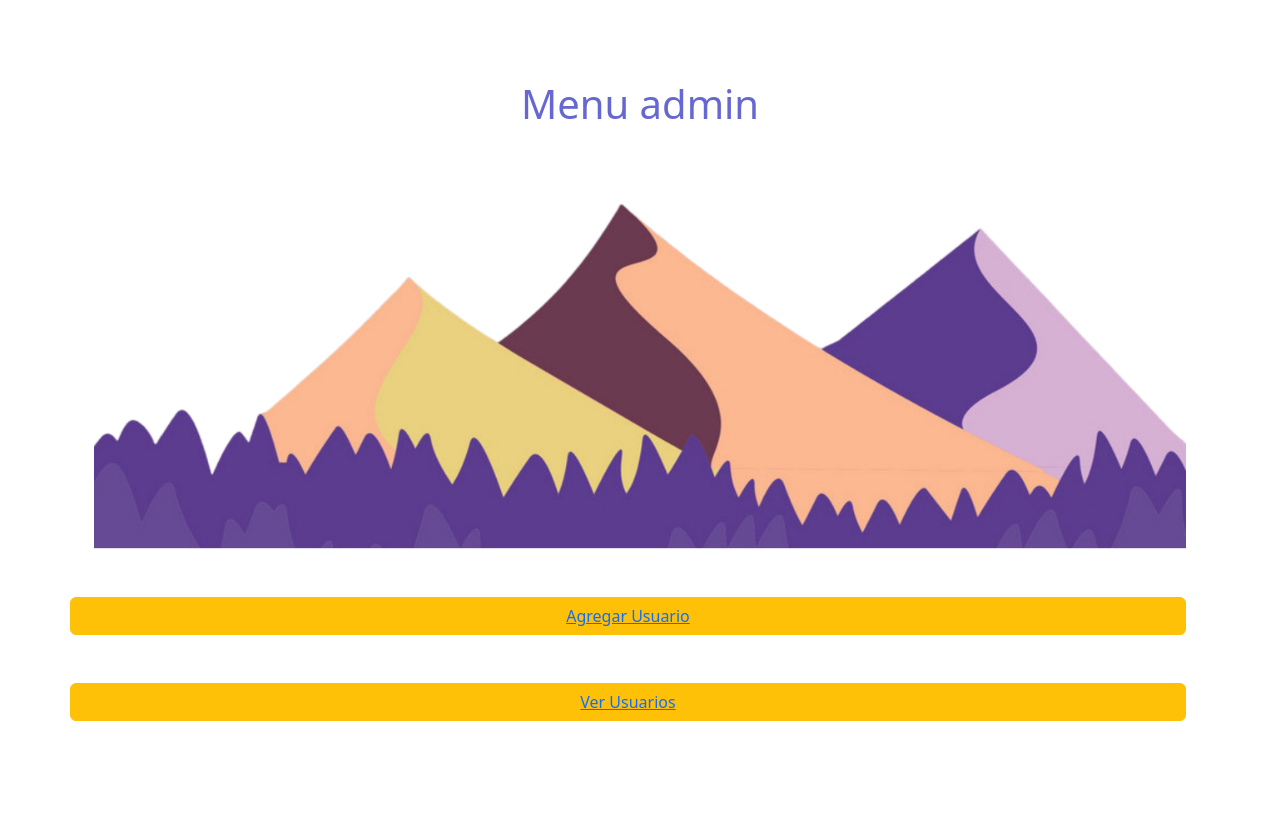
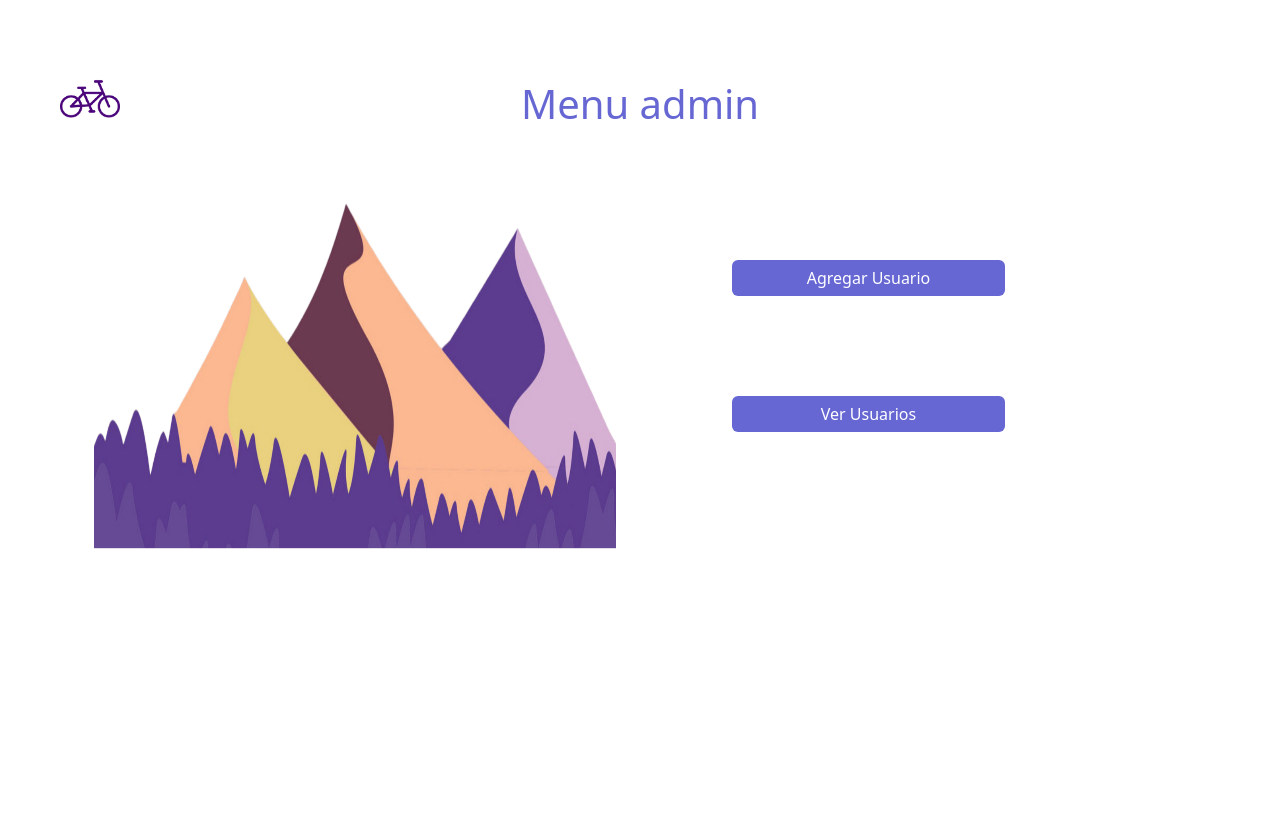
Before and after one commit to ntvelezd/Inncicla, a Django app: template InnciclaApp/templates/InnciclaApp/Admin/menu.html in a window 1280 px wide. After the commit the page ends 549 px from the top, so only its background shows below. Run offline with Django 3.2, Linux system fonts and the light colour scheme; the template is opened without the code that fills it, so the values that code supplies are empty.

Commit message:
front mrjorado admin

```diff
--- a/InnciclaApp/static/css/admin.css
+++ b/InnciclaApp/static/css/admin.css
@@ -13,7 +13,9 @@
     padding: 30px;
   }
 
-
+.menu_img{
+  height: 50px;
+}
 
 @media (max-width: 500px) {
     .contrasena {
@@ -24,3 +26,37 @@
         padding-top: 120px;
     }
   }
+
+  a:link {
+    text-decoration: none;
+    color: white;
+  }
+
+  a:visited {
+    text-decoration: none;
+    color: gray;
+  }
+
+  a:hover {
+    text-decoration: none;
+    color: gray;
+  }
+
+  a:active {
+    text-decoration: none;
+    color: white;
+  }
+
+  .btn2{
+    width: 50%;
+    margin-top: 100px;
+    margin-left: 80px;
+
+  }
+
+  .logo{
+    position: absolute;
+    left:40px;
+    width: 100px;
+    padding: 20px;
+  }
--- a/InnciclaApp/templates/InnciclaApp/Admin/crear_usuario.html
+++ b/InnciclaApp/templates/InnciclaApp/Admin/crear_usuario.html
@@ -8,6 +8,11 @@
           crossorigin="anonymous">
     <!-- JavaScript Bundle with Popper -->
     <script src="https://cdn.jsdelivr.net/npm/bootstrap@5.2.0-beta1/dist/js/bootstrap.bundle.min.js" integrity="sha384-pprn3073KE6tl6bjs2QrFaJGz5/SUsLqktiwsUTF55Jfv3qYSDhgCecCxMW52nD2" crossorigin="anonymous"></script>
+    <a href="{% url 'menu-admin' %}">
+        <img
+             class="logo"
+             src="{% static 'css/images/logo.png' %}">
+    </a>
     <body class="background">
         <div class="container-sm mycont">
             <h1 class="color">Crear usuario</h1>
--- a/InnciclaApp/templates/InnciclaApp/Admin/menu.html
+++ b/InnciclaApp/templates/InnciclaApp/Admin/menu.html
@@ -8,6 +8,11 @@
           crossorigin="anonymous">
     <!-- JavaScript Bundle with Popper -->
     <script src="https://cdn.jsdelivr.net/npm/bootstrap@5.2.0-beta1/dist/js/bootstrap.bundle.min.js" integrity="sha384-pprn3073KE6tl6bjs2QrFaJGz5/SUsLqktiwsUTF55Jfv3qYSDhgCecCxMW52nD2" crossorigin="anonymous"></script>
+    <a href="{% url 'logout' %}">
+        <img
+             class="logo"
+             src="{% static 'css/images/logo.png' %}">
+    </a>
     <body class="background">
         <div class="container-sm mycont">
             <h1 class="color">Menu admin</h1>
@@ -19,36 +24,25 @@
                          alt="My image"
                          height="389px">
                 </div>
-                <br />
-                <br />
-                <div class="row">
-                    <br />
-                    <br />
-                </div>
-                <div class="row ">
-                    <div class="col"></div>
-                    <button type="button" class="btn btn-warning">
-                        <a href="{% url 'crear-usuario' %}">
-                            Agregar Usuario
+                <div class="col">
+                    <div class="col">
+                        <button style="background-color:rgb(102, 103, 211);
+                                       border:rgb(102, 103, 211);"
+                                type="button"
+                                class="btn  btn2">
+                            <a href="{% url 'crear-usuario' %}">Agregar Usuario</a>
                         </button>
-                    </a>
-                    <div class="col"></div>
-                    <div class="row">
-                        <br />
-                        <br />
                     </div>
-                    <div class="col"></div>
-                    <button type="button" class="btn btn-warning">
-                        <a href="{% url 'ver-usuario' %}">
-                            Ver Usuarios
+                    <div class="col">
+                        <button style="background-color:rgb(102, 103, 211); border:rgb(102, 103, 211); "
+                                type="button"
+                                class="btn btn2">
+                            <a href="{% url 'ver-usuario' %}">Ver Usuarios</a>
                         </button>
-                    </a>
-                    <br />
-                    <br />
-                    <br />
-                    <div class="col"></div>
+                    </div>
                 </div>
             </div>
         </div>
-    </body>
+    </div>
+</body>
 {% endblock %}
--- a/InnciclaApp/templates/InnciclaApp/Admin/verUsuario.html
+++ b/InnciclaApp/templates/InnciclaApp/Admin/verUsuario.html
@@ -8,6 +8,11 @@
           crossorigin="anonymous">
     <!-- JavaScript Bundle with Popper -->
     <script src="https://cdn.jsdelivr.net/npm/bootstrap@5.2.0-beta1/dist/js/bootstrap.bundle.min.js" integrity="sha384-pprn3073KE6tl6bjs2QrFaJGz5/SUsLqktiwsUTF55Jfv3qYSDhgCecCxMW52nD2" crossorigin="anonymous"></script>
+    <a href="{% url 'menu-admin' %}">
+        <img
+             class="logo"
+             src="{% static 'css/images/logo.png' %}">
+    </a>
     <body class="background">
         <div class="container-sm mycont">
             <h1 class="color">Ver usuarios</h1>
```
Also changed, not shown: InnciclaApp/static/css/images/logo.png (added).
